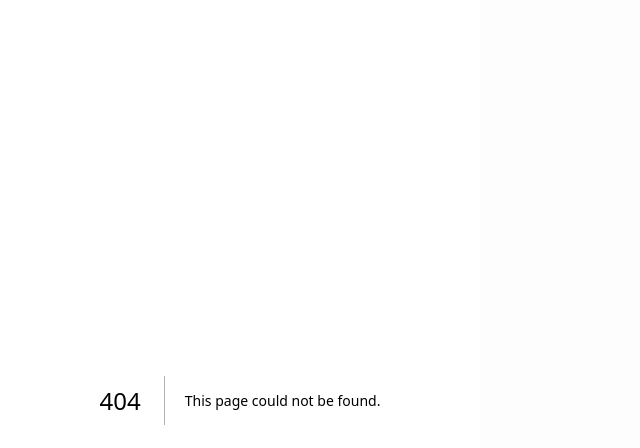
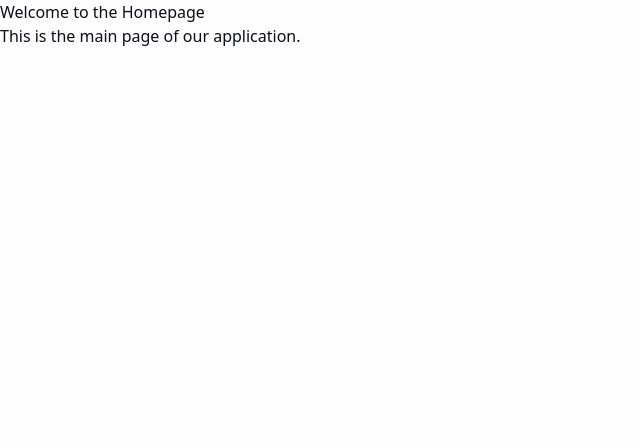
Before and after one commit to AlyssaHug/Design02_App, a Next.js app: page /Homepage in a window 1280 px wide. Before the commit this address had no page. Shown: the top 448 px of the page, without its empty margins (0-640 px from the left). Built offline with nearby package versions, Linux system fonts and the light colour scheme.

Commit message:
Started Homepage Folder

```diff
--- /dev/null
+++ b/app/Homepage/page.js
@@ -0,0 +1,8 @@
+export default function page() {
+  return (
+    <div>
+      <h1>Welcome to the Homepage</h1>
+      <p>This is the main page of our application.</p>
+    </div>
+  );
+}
```
Also changed, not shown: app/Homepage/styles.module.css (added).
